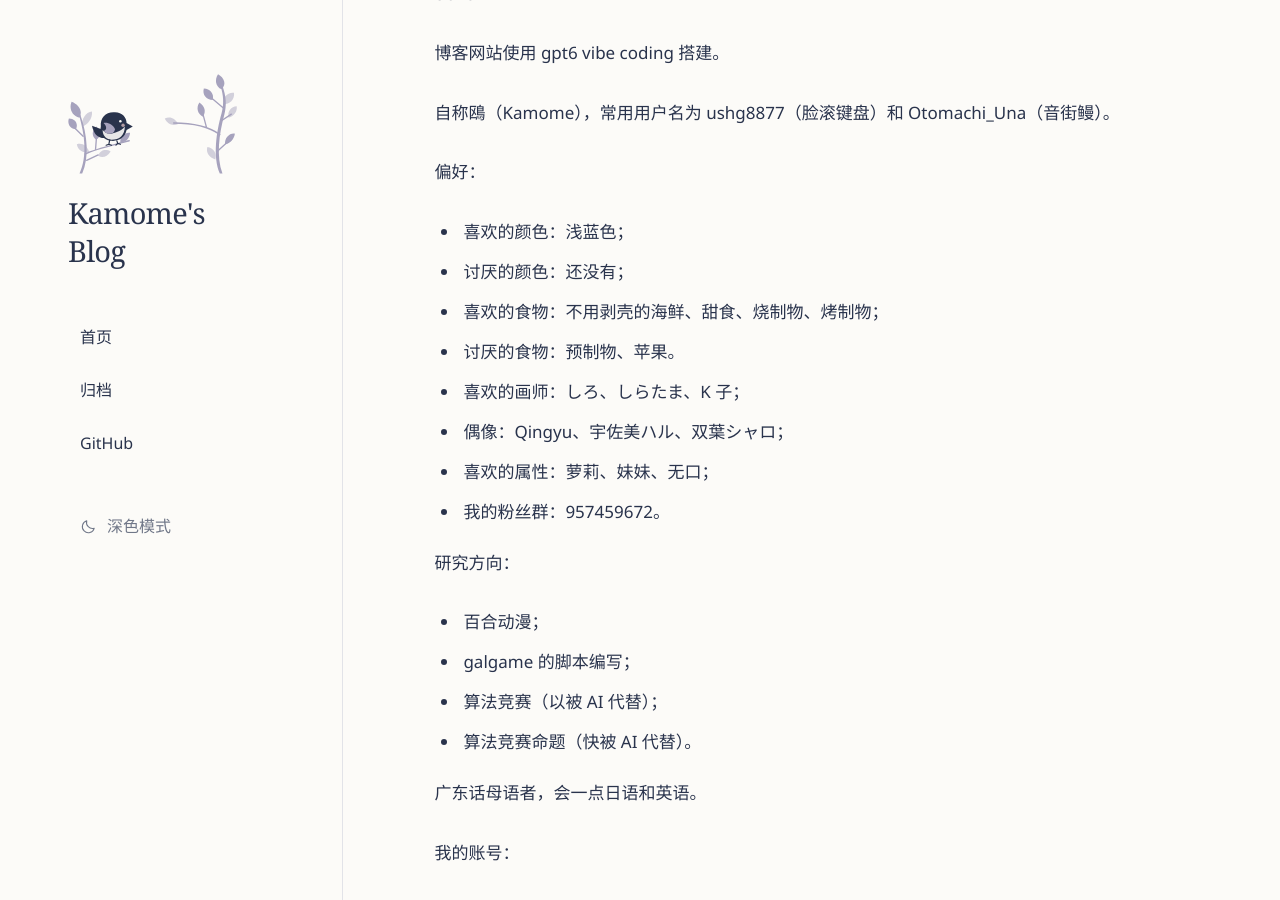
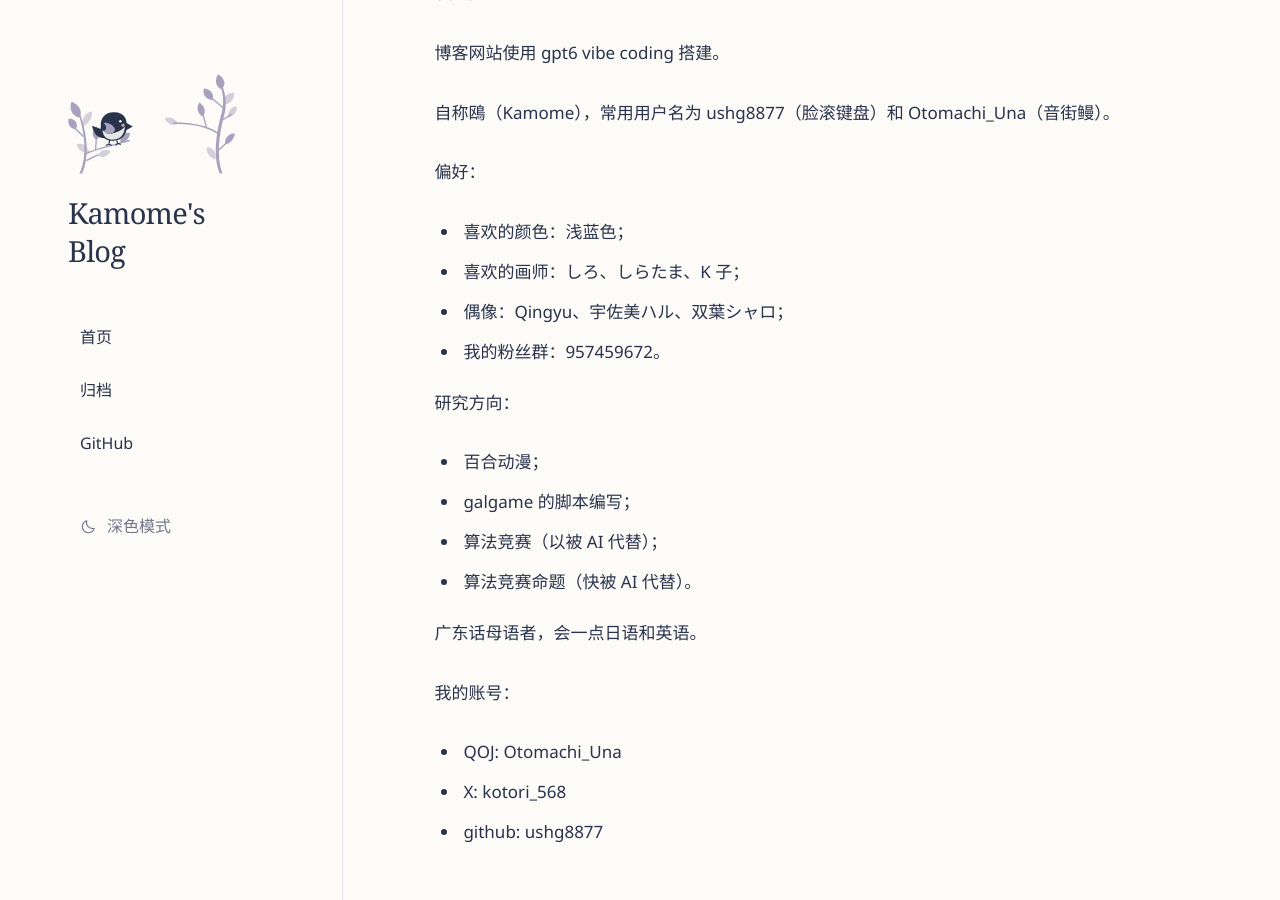
Before and after one commit to ushg8877/ushg8877.github.io, a Jekyll site: the page built from _posts/2026-10-14-about-me.md, in a window 1280 px wide and 900 px high, scrolled down 558 px. Built offline with Jekyll 4.4.1, drawn with Linux system fonts in a browser that asks for light colours; a script that is not in the unit is left out; some of the changed lines change nothing that is shown.

Commit message:
Publish article: 关于我

```diff
--- a/_posts/2026-10-14-about-me.md
+++ b/_posts/2026-10-14-about-me.md
@@ -7,7 +7,7 @@
 translations:
   ja:
     title: 私のこと
-    body: '北京大学（PKU）のCS予科生。中国・広東省広州市出身。
+    body: '北京大学のCS予科生。中国・広東省広州市出身。
 
 
       高校は華南師範大学附属中学に通い、NOI ''25・NOI ''26で金メダルを獲得。中国情報オリンピック国家集訓隊に選抜された。
@@ -16,33 +16,27 @@
       重度のギャルゲー・百合系二次元オタク。
 
 
-      Ciallo～☆
-
-
       このブログはGPT-6を使ったVibe Codingで作りました。
 
 
       鴎（Kamome）と名乗っています。よく使うユーザー名は ushg8877（キーボードに顔を転がして作った名前）と Otomachi_Una（音街ウナ）。
 
 
-      **好み：**
+      **好きなもの：**
 
 
       - 好きな色：水色
 
-      - 嫌いな色：まだない
-
-      - 好きな食べ物：殻を剥かなくていい魚介類、甘いもの、焼き物、グリル料理
-
-      - 嫌いな食べ物：出来合いの料理、リンゴ
-
       - 好きなイラストレーター：しろ、しらたま、K子
 
-      - 憧れの人：Qingyu、宇佐美ハル、双葉シャロ
+      - アイドル：Qingyu、宇佐美ハル、双葉シャロ
 
       - 好きな萌え属性：ロリ、妹、無口
 
-      - ファングループ：957459672
+      - 好きなひと：まだない
+
+      - 好きなふく：セーラー
+
 
 
       **研究分野：**
@@ -68,7 +62,7 @@
       - X：kotori_568
 
       - GitHub：ushg8877'
-updated_at: '2026-10-15T19:54:17+08:00'
+updated_at: '2026-10-15T20:06:49+08:00'
 ---
 
 PKU CS 预科生，广东广州人。
@@ -86,12 +80,8 @@
 偏好：
 
 - 喜欢的颜色：浅蓝色；
-- 讨厌的颜色：还没有；
-- 喜欢的食物：不用剥壳的海鲜、甜食、烧制物、烤制物；
-- 讨厌的食物：预制物、苹果。
 - 喜欢的画师：しろ、しらたま、K 子；
 - 偶像：Qingyu、宇佐美ハル、双葉シャロ；
-- 喜欢的属性：萝莉、妹妹、无口；
 - 我的粉丝群：957459672。
 
 研究方向：
```
